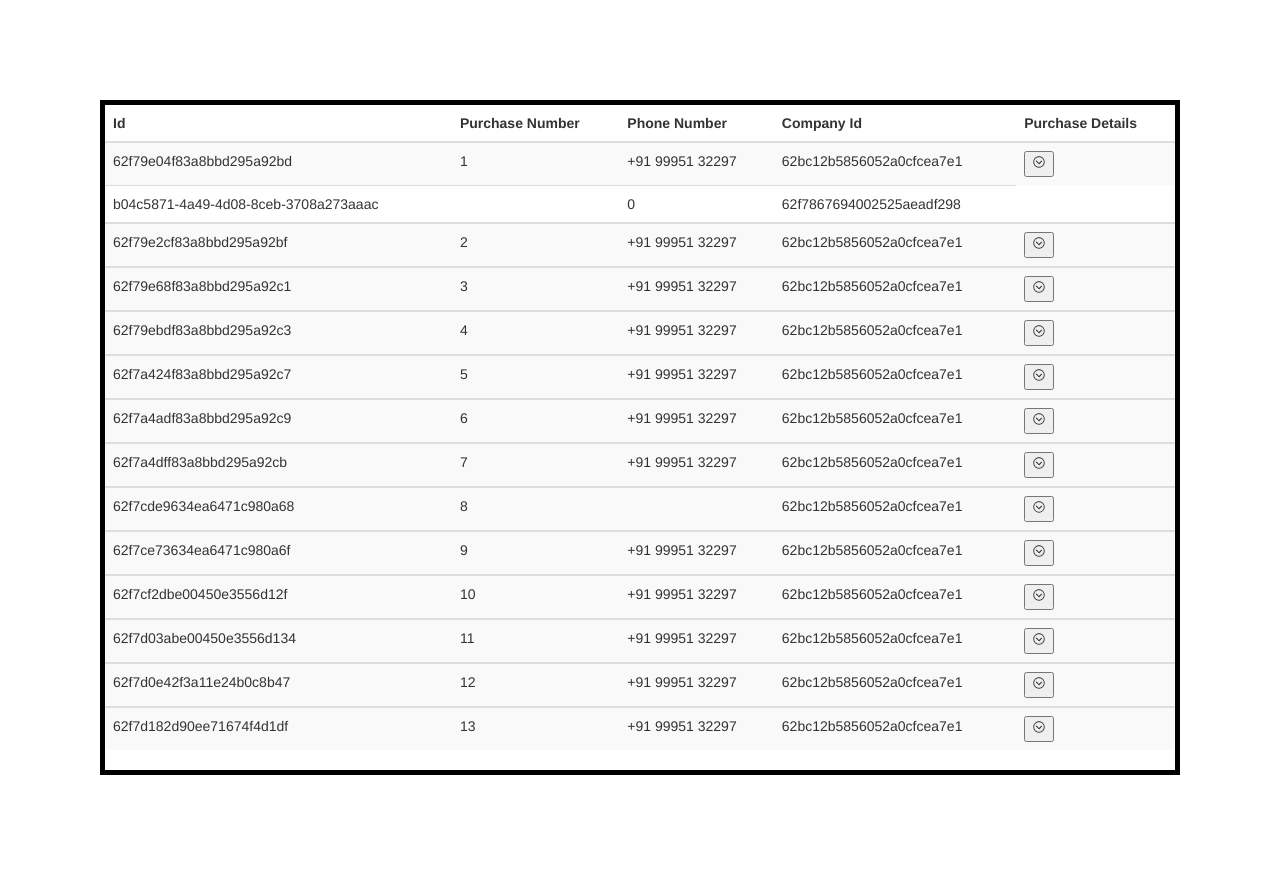
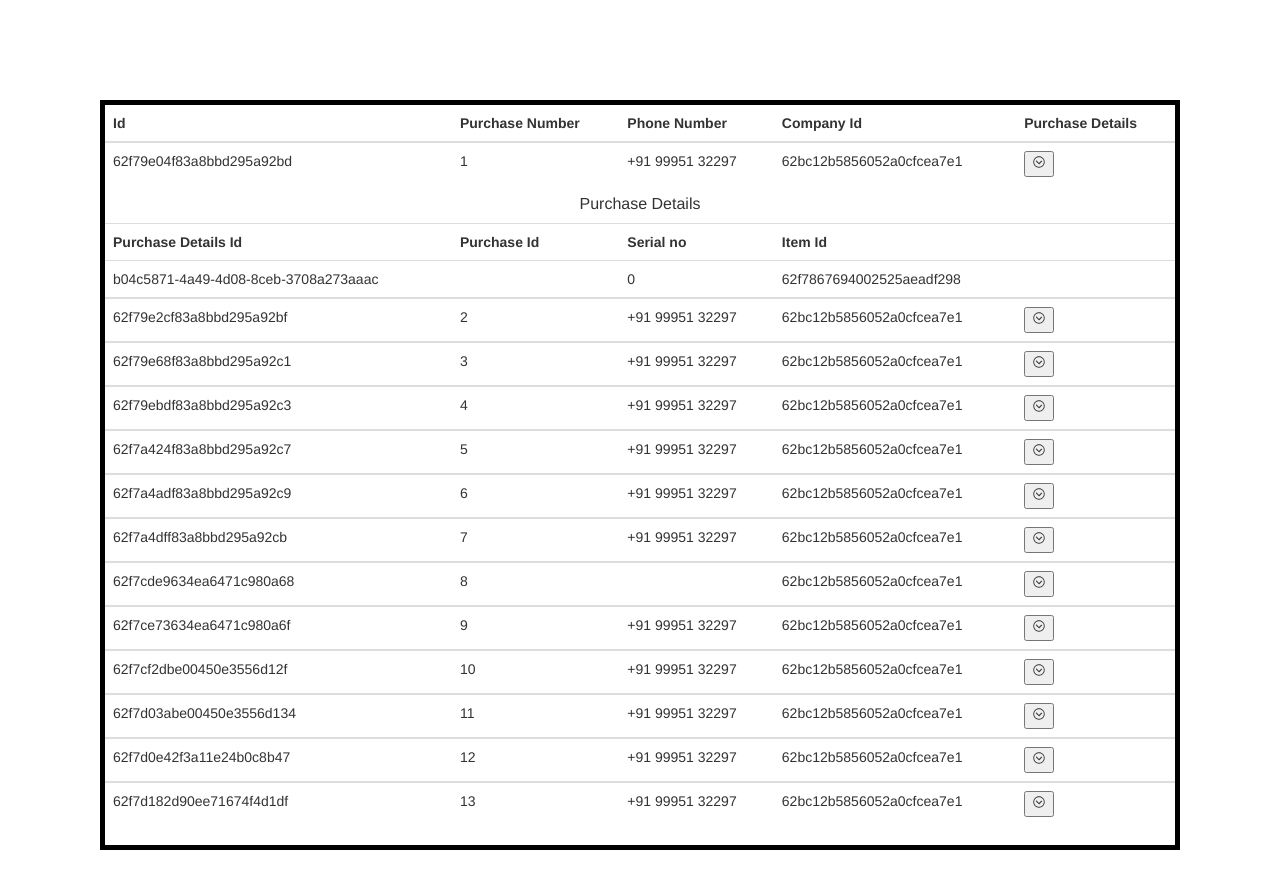
Before and after one commit to fathah1/datatable, a React (Create React App) app: page / in a window 1280 px wide. Both pictures are taken after a click on the button 1022 px from the left and 164 px from the top of the page. Shown: the top 888 px of the page. Built offline with nearby package versions, Linux system fonts and the light colour scheme.

Commit message:
now to make new file

```diff
--- a/src/components/Table/MainTable.js
+++ b/src/components/Table/MainTable.js
@@ -52,7 +52,8 @@ function MainTable() {
     setCurrentPurchaseDetails(findObj(value)[0].purchaseDetails);
     console.log("purchase Details in dpd", currentPurchaseDetails);
 
-    RenderPurchaseDetails();
+    RenderPurchaseDetailsHeader();
+    RenderPurchaseDetailsData();
 
     if(innerTableVisiblity){
       setInnerTableVisiblity(false)
@@ -77,17 +78,19 @@ function MainTable() {
         return user.map(item =>{
             return(
 
-              <tbody className="table-striped">
+              <tbody className="table">
               <tr key={item.id}>
-                <td>{item.id}</td>
-                <td>{item.purchaseNoAuto}</td>
-                <td>{item.phoneNumber}</td>
-                <td>{item.companyId}</td>
-                <td> <button onClick={() => {DisplayPurchaseDetails(item.id);}} > <IoIosArrowDropdown  />  </button></td>
+                <td scope="row">{item.id}</td>
+                <td scope="row">{item.purchaseNoAuto}</td>
+                <td scope="row">{item.phoneNumber}</td>
+                <td scope="row">{item.companyId}</td>
+                <td scope="row"> <button onClick={() => {DisplayPurchaseDetails(item.id);}} > <IoIosArrowDropdown  />  </button></td>
               </tr>
 
 
-               {innerTableVisiblity && item.id == currentItemId ? <RenderPurchaseDetails/> : "" }
+               {innerTableVisiblity && item.id == currentItemId ? <td colspan="5" > <h6 className="purchaseHeading">Purchase Details</h6> </td> : "" }
+               {innerTableVisiblity && item.id == currentItemId ? <RenderPurchaseDetailsHeader/> : "" }
+               {innerTableVisiblity && item.id == currentItemId ? <RenderPurchaseDetailsData/> : "" }
 
 
               </tbody>
@@ -105,40 +108,53 @@ function MainTable() {
       return  obj;
     }
 
-    const RenderPurchaseDetails = () =>{
+    const RenderPurchaseDetailsHeader = () =>{
       console.log("purchaseDetails", currentPurchaseDetails)
 
       return currentPurchaseDetails.map(item =>{
           return(
-            <tr key={item.id}>
-              <td>{item.purchaseDetailsId}</td>
-              <td>{item.purchaseId }</td>
-              <td>{item.sno}</td>
-              <td>{item.itemId}</td>
-            </tr>
+            <tr>
+              <th scope="col">Purchase Details Id</th>
+              <th scope="col">Purchase Id</th>
+              <th scope="col">Serial no</th>
+              <th scope="col" colspan="2">Item Id</th>
+           </tr>
           )
 
       }
       )
   }
 
+  const RenderPurchaseDetailsData = () =>{
+    console.log("purchaseDetails", currentPurchaseDetails)
 
+    return currentPurchaseDetails.map(item =>{
+        return(
+          <tr key={item.id}>
+          <td >{item.purchaseDetailsId}</td>
+          <td>{item.purchaseId }</td>
+          <td>{item.sno}</td>
+          <td colspan="2">{item.itemId}</td>
+          </tr>
+        )
 
-
+    }
+    )
+}
 
 
   return (
     <div className="MainTable">
-       <table className="table table-striped">
+       <table className="table ">
 
   <thead>
 
     <tr>
-      <th scope="col">Id</th>
-      <th scope="col">Purchase Number</th>
-      <th scope="col">Phone Number</th>
-      <th scope="col">Company Id</th>
-      <th scope="col">Purchase Details</th>
+      <th >Id</th>
+      <th >Purchase Number</th>
+      <th >Phone Number</th>
+      <th >Company Id</th>
+      <th >Purchase Details</th>
     </tr>
 
   </thead>
--- a/src/styles/MainTable.css
+++ b/src/styles/MainTable.css
@@ -0,0 +1,7 @@
+
+
+.purchaseHeading{
+    font-size: 16px;
+    width:100%;
+    text-align: center;
+}
```
